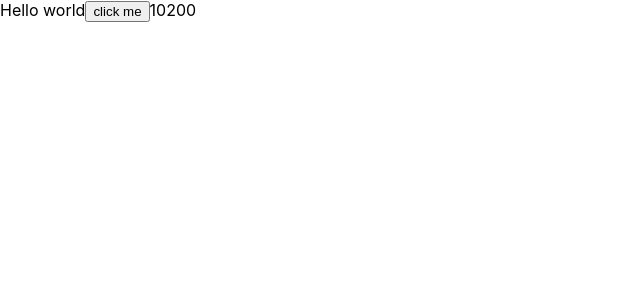
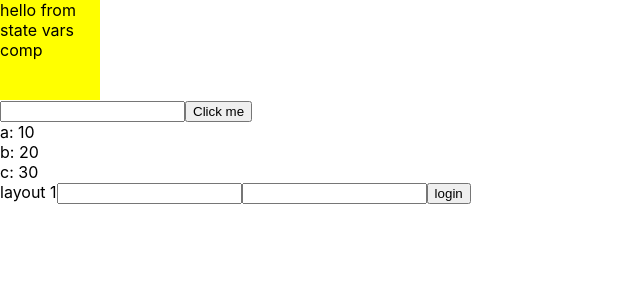
Before and after one commit to AppstoneDev/billionlives, a React (Create React App) app: page / in a window 1280 px wide. Shown: the top 300 px of the page, without its empty margins (0-640 px from the left). Built offline with nearby package versions, Linux system fonts and the light colour scheme.

Commit message:
session 2

```diff
--- a/demo/demo.html
+++ b/demo/demo.html
@@ -4,6 +4,7 @@
         <div id="root" style="background-color: red; height: 100px; width: 100px;" />
         <script>
             document.getElementById("root").innerHTML = "<h1>Hello BillionLives</h1>";
+            document.getElementById("root").style.backgroundColor = "green";
         </script>
     </body>
 </html>
--- /dev/null
+++ b/src/components/stateVars.js
@@ -0,0 +1,71 @@
+import React from "react";
+
+export default class StateVars extends React.Component {
+  constructor(props) {
+    super(props);
+
+    this.state = {
+      a: 10,
+      b: 20,
+      c: 30,
+      bg: "yellow",
+    }
+  }
+
+  handleClick = () => {
+    this.setState({
+      a: 100,
+      b: 200
+    }, function () {
+      this.setState({
+        c: this.state.a + this.state.b
+      })
+    })
+  }
+
+  showContent = () =>
+    // return(
+    // <div>
+    //   this is line 1
+    //   this is line 2
+    //   this is line 3
+    // </div>)
+
+    <>
+      layout 1
+      <input />
+      <input />
+      <button>login</button>
+    </>
+
+
+  handleInput = (e) => {
+    console.log(e.target.value);
+  }
+
+  render() {
+    return (
+      <div>
+
+        <div style={{ backgroundColor: this.state.bg, height: 100, width: 100 }}>
+          hello from state vars comp
+        </div>
+        <input
+          name="myname"
+          id="myid"
+          onChange={(e)=>{
+            this.setState({})
+          }}
+        />
+
+        <button onClick={this.handleClick}>Click me</button>
+        <br />
+        a: {this.state.a} <br />
+        b: {this.state.b} <br />
+        c: {this.state.c} <br />
+
+        {this.showContent()}
+      </div>
+    )
+  }
+}
--- a/src/index.js
+++ b/src/index.js
@@ -3,15 +3,16 @@ import ReactDOM from 'react-dom/client';
 import './index.css';
 import Akash from './components/App';
 import reportWebVitals from './reportWebVitals';
+import StateVars from "./components/stateVars";
 
 const root = ReactDOM.createRoot(document.getElementById('root'));
 root.render(
   <React.StrictMode>
-    <Akash />
+    <StateVars />
   </React.StrictMode>
 );
+//ASSIGNMENT 1:
+//part 1: Create an input. Type in a color and it should change the background color of a div directly
+//part2: the color of the div should change only when a button is clicked.
 
-// If you want to start measuring performance in your app, pass a function
-// to log results (for example: reportWebVitals(console.log))
-// or send to an analytics endpoint. Learn more: https://bit.ly/CRA-vitals
 reportWebVitals();
```
